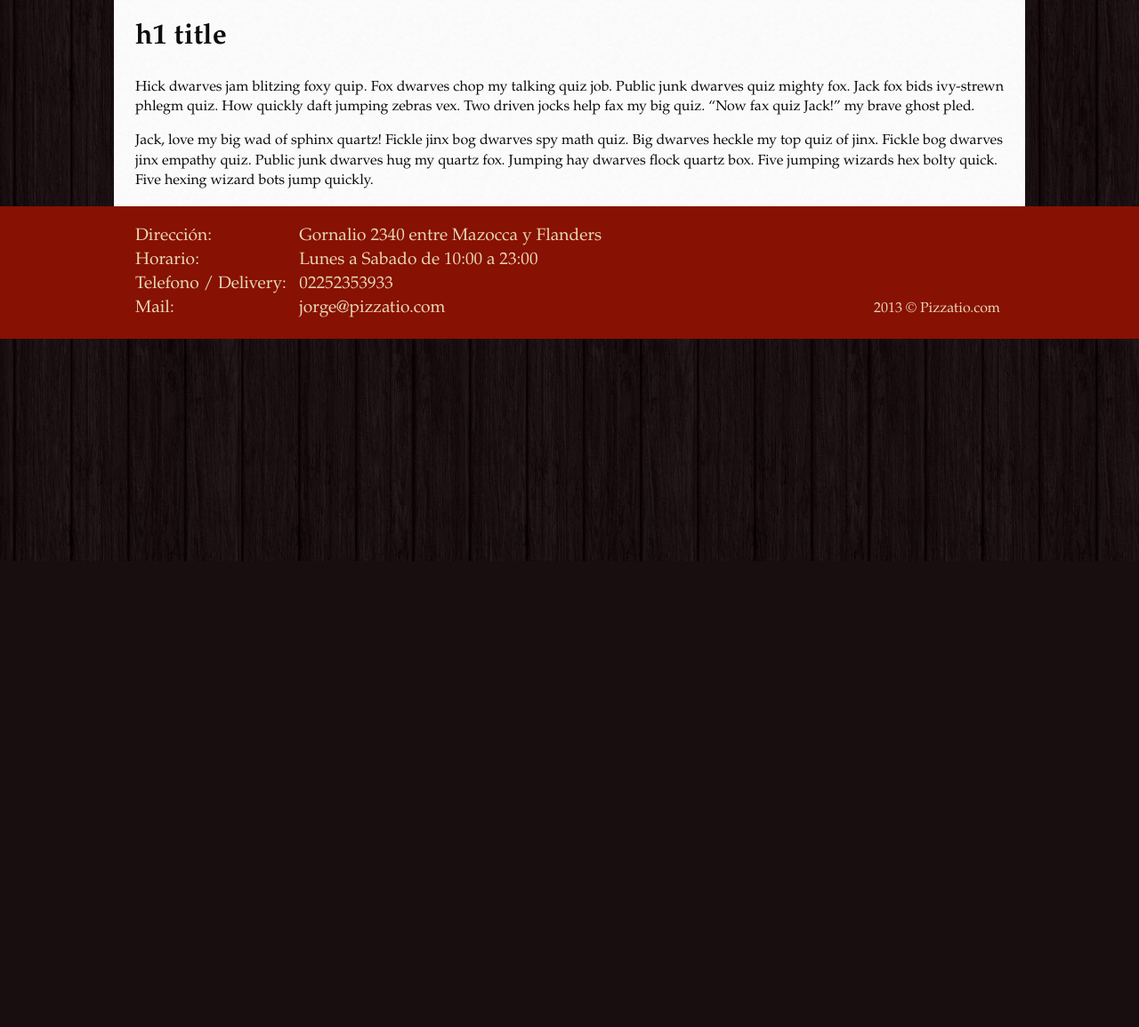
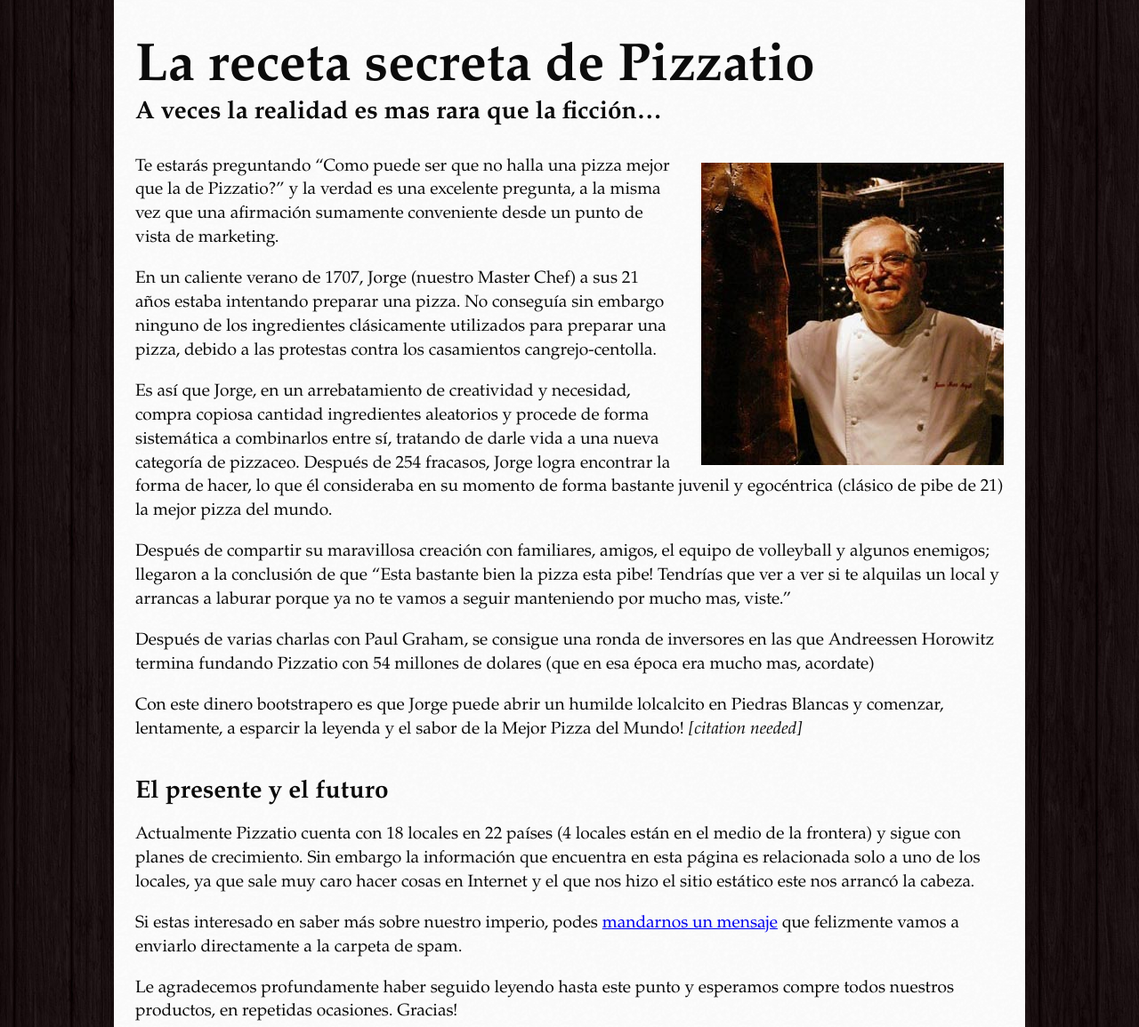
Before and after one commit to DrummerHead/pizzatio, a plain HTML site: page acerca.html in a window 1280 px wide. Shown: the part 169-1324 px from the top of the page at 89% size. Before the commit the page ends 800 px from the top, so only its background shows below. Drawn offline with Linux system fonts and the light colour scheme.

Commit message:
About page

```diff
--- a/acerca.html
+++ b/acerca.html
@@ -33,9 +33,21 @@
 
 <main role='main'>
   <div class='vessel'>
-    <h1>h1 title</h1>
-    <p>Hick dwarves jam blitzing foxy quip. Fox dwarves chop my talking quiz job. Public junk dwarves quiz mighty fox. Jack fox bids ivy-strewn phlegm quiz. How quickly daft jumping zebras vex. Two driven jocks help fax my big quiz. &#8220;Now fax quiz Jack!&#8221; my brave ghost pled.</p>
-    <p>Jack, love my big wad of sphinx quartz! Fickle jinx bog dwarves spy math quiz. Big dwarves heckle my top quiz of jinx. Fickle bog dwarves jinx empathy quiz. Public junk dwarves hug my quartz fox. Jumping hay dwarves flock quartz box. Five jumping wizards hex bolty quick. Five hexing wizard bots jump quickly.</p>
+    <section>
+      <h1>La receta secreta de Pizzatio</h1>
+      <h2>A veces la realidad es mas rara que la ficción&#8230;</h2>
+      <img src='img/jorge-human.jpg' class='article-image' alt='Jorge en la baticueva (asi le decimos a la bodega)'>
+      <p>Te estarás preguntando &#8220;Como puede ser que no halla una pizza mejor que la de Pizzatio?&#8221; y la verdad es una excelente pregunta, a la misma vez que una afirmación sumamente conveniente desde un punto de vista de marketing.</p>
+      <p>En un caliente verano de 1707, Jorge (nuestro Master Chef) a sus 21 años estaba intentando preparar una pizza. No conseguía sin embargo ninguno de los ingredientes clásicamente utilizados para preparar una pizza, debido a las protestas contra los casamientos cangrejo-centolla.</p>
+      <p>Es así que Jorge, en un arrebatamiento de creatividad y necesidad, compra copiosa cantidad ingredientes aleatorios y procede de forma sistemática a combinarlos entre sí, tratando de darle vida a una nueva categoría de pizzaceo. Después de 254 fracasos, Jorge logra encontrar la forma de hacer, lo que él consideraba en su momento de forma bastante juvenil y egocéntrica (clásico de pibe de 21) la mejor pizza del mundo.</p>
+      <p>Después de compartir su maravillosa creación con familiares, amigos, el equipo de volleyball y algunos enemigos; llegaron a la conclusión de que &#8220;Esta bastante bien la pizza esta pibe! Tendrías que ver a ver si te alquilas un local y arrancas a laburar porque ya no te vamos a seguir manteniendo por mucho mas, viste.&#8221;</p>
+      <p>Después de varias charlas con Paul Graham, se consigue una ronda de inversores en las que Andreessen Horowitz termina fundando Pizzatio con 54 millones de dolares (que en esa época era mucho mas, acordate)</p>
+      <p>Con este dinero bootstrapero es que Jorge puede abrir un humilde lolcalcito en Piedras Blancas y comenzar, lentamente, a esparcir la leyenda y el sabor de la Mejor Pizza del Mundo! <i>[citation needed]</i></p>
+      <h2>El presente y el futuro</h2>
+      <p>Actualmente Pizzatio cuenta con 18 locales en 22 países (4 locales están en el medio de la frontera) y sigue con planes de crecimiento. Sin embargo la información que encuentra en esta página es relacionada solo a uno de los locales, ya que sale muy caro hacer cosas en Internet y el que nos hizo el sitio estático este nos arrancó la cabeza.</p>
+      <p>Si estas interesado en saber más sobre nuestro imperio, podes <a href='contacto.html'>mandarnos un mensaje</a> que felizmente vamos a enviarlo directamente a la carpeta de spam.</p>
+      <p>Le agradecemos profundamente haber seguido leyendo hasta este punto y esperamos compre todos nuestros productos, en repetidas ocasiones. Gracias!</p>
+    </section>
   </div>
 </main>
 
--- a/css/main.css
+++ b/css/main.css
@@ -267,9 +267,12 @@ section > h1 {
 .gallery img {
   display: block;
 }
+
+.article-image {
+  float: right;
+  margin: 0.5em 0 0.25em 2em;
+}
 /* End Modular */
-
-
 
 
 
@@ -348,6 +351,26 @@ section > h1 {
 /*
  * Specific page: Acerca
  * ====================== */
+
+#acerca p {
+  font-size: 1.2em;
+}
+#acerca p:last-child {
+  margin-bottom: 3em;
+}
+#acerca h1 {
+  margin: .8em 0 .1em;
+  font-size: 3.75em;
+  line-height: 1;
+}
+#acerca h2 {
+  margin: 1.5em 0 .75em 0;
+  font-size: 1.75em;
+  line-height: 1;
+}
+#acerca h2:first-of-type {
+  margin: .2em 0 1.2em 0;
+}
 
 /* End Specific page: Acerca */
 
```
Also changed, not shown: img/chef.svg (deleted), img/jorge-human.jpg (added).
